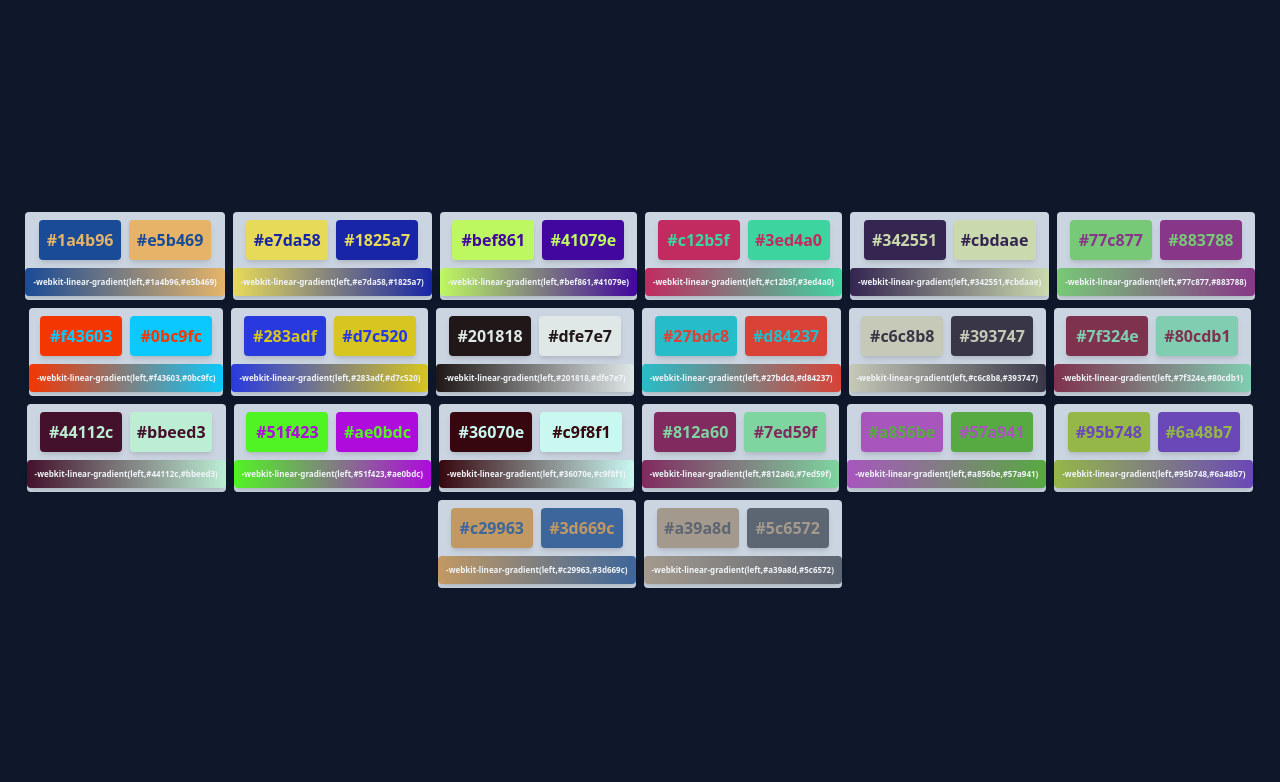
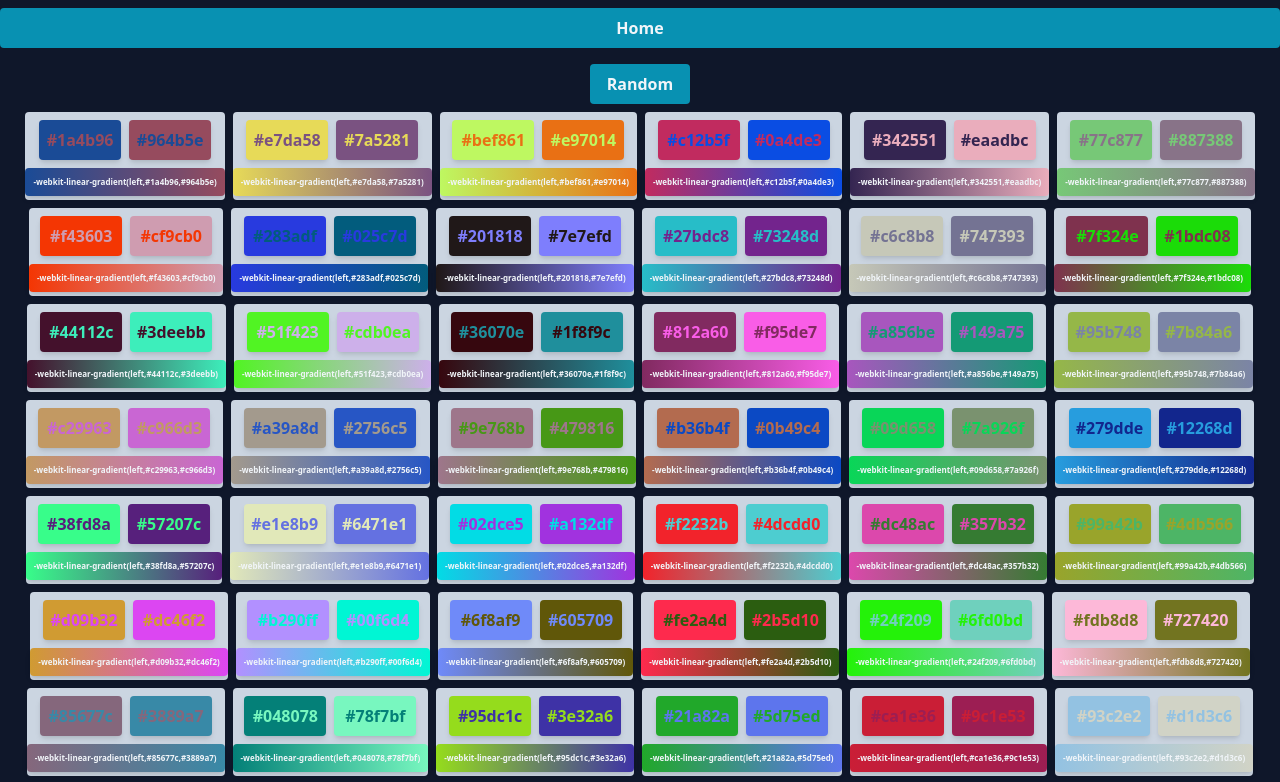
Before and after one commit to Blacklegion69/Nextjs-13, a Next.js app: page /Hexa in a window 1280 px wide. Shown: the top 782 px of the page. Built offline with nearby package versions, Linux system fonts and the light colour scheme.

Commit message:
Nextjs is suck

```diff
--- a/app/Hexa/page.jsx
+++ b/app/Hexa/page.jsx
@@ -6,12 +6,19 @@ export default function Hexa() {
   const [colors, setColors] = useState([]);
   const generateHexadecimalColor = () => {
     let one = "#";
-    let two = "#";
+    let final = "";
     for (let i = 0; i < 6; i++) {
       let randomNumber = Math.floor(Math.random() * 16);
       one += [..."0123456789abcdef"][randomNumber];
-      two += [..."fedcba9876543210"][randomNumber];
+      final += [..."fedcba9876543210"][randomNumber];
     }
+
+    let job = [...final].reverse();
+    let two = "#";
+    for (let i = 0; i < job.length; i++) {
+      two += job[i];
+    }
+
     return {
       one,
       two,
@@ -22,7 +29,7 @@ export default function Hexa() {
   const generateHexadecimalColorArray = () => {
     setColors([]);
     let final = [];
-    for (let i = 0; i < 20; i++) {
+    for (let i = 0; i < 120; i++) {
       final.push(generateHexadecimalColor());
     }
     setColors([...final]);
@@ -34,10 +41,18 @@ export default function Hexa() {
   }, []);
 
   return (
-    <div className="w-full flex justify-center items-center flex-wrap gap-2 relative">
-      {colors.map((val) => (
-        <Box a={val.one} b={val.two} bg={val.bg} />
-      ))}
-    </div>
+    <>
+      <button
+        onClick={generateHexadecimalColorArray}
+        className="w-[100px] text-center bg-cyan-600 p-2 m-2 px-4 text-slate-100 rounded font-bold active:scale(0.9)"
+      >
+        Random
+      </button>
+      <div className="w-full flex justify-center items-center flex-wrap gap-2 relative">
+        {colors.map((val) => (
+          <Box a={val.one} b={val.two} bg={val.bg} />
+        ))}
+      </div>
+    </>
   );
 }
--- /dev/null
+++ b/app/exp/Box.jsx
@@ -0,0 +1,3 @@
+export default function Box({ children }) {
+  return <div className="w-full m-2 p-2 rounded bg-slate-300">{children}</div>;
+}
--- /dev/null
+++ b/app/exp/page.jsx
@@ -0,0 +1,20 @@
+"use client";
+import { useState, useEffect } from "react";
+import Box from "./Box.jsx";
+
+export default function Exp() {
+  const [x, setX] = useState(0);
+  const [y, setY] = useState(0);
+
+  useEffect(() => {
+    setX(window.innerWidth);
+    setY(window.innerHeight);
+  }, []);
+
+  return (
+    <div>
+      <Box>innerWidth : {x}</Box>
+      <Box>innerHeight : {y}</Box>
+    </div>
+  );
+}
--- a/app/layout.jsx
+++ b/app/layout.jsx
@@ -1,5 +1,5 @@
 import "./globals.css";
-
+import Link from "next/link";
 export default function RootLayout({ children }) {
   return (
     <html lang="en" className="bg-slate-900 text-slate-100">
@@ -8,7 +8,15 @@ export default function RootLayout({ children }) {
         head.jsx. Find out more at https://beta.nextjs.org/docs/api-reference/file-conventions/head
       */}
       <head />
-      <body>{children}</body>
+      <body>
+        <Link
+          href="/"
+          className="w-full text-center bg-cyan-600 p-2 m-2 px-4 text-slate-100 rounded font-bold active:scale(0.9)"
+        >
+          Home
+        </Link>
+        {children}
+      </body>
     </html>
   );
 }
--- a/app/page.jsx
+++ b/app/page.jsx
@@ -1,11 +1,23 @@
-// import Hexa from "./Hexa/page.jsx";
 import Link from "next/link";
 
 export default function Home() {
   return (
     <>
-      <div>Home</div>
-      <Link href="/Hexa">Hexa</Link>
+      <div className="w-[100px] text-center bg-cyan-600 p-2 m-2 px-4 text-slate-100 rounded font-bold active:scale(0.9)">
+        Home
+      </div>
+      <Link
+        className="w-[100px] text-center bg-cyan-600 p-2 m-2 px-4 text-slate-100 rounded font-bold active:scale(0.9)"
+        href="/exp"
+      >
+        Exp
+      </Link>
+      <Link
+        className="w-[100px] text-center bg-cyan-600 p-2 m-2 px-4 text-slate-100 rounded font-bold active:scale(0.9)"
+        href="/Hexa"
+      >
+        Hexa
+      </Link>
     </>
   );
 }
--- /dev/null
+++ b/pages/api/hello.js
@@ -0,0 +1,3 @@
+export default function api(){
+  return "apis"
+}
```
